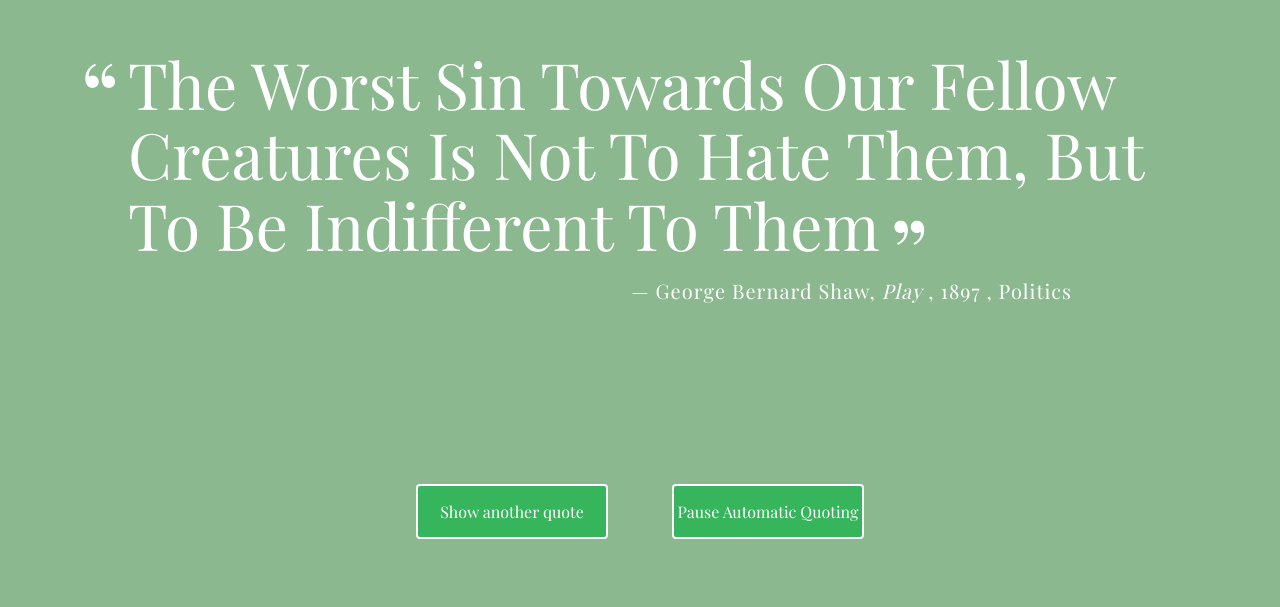
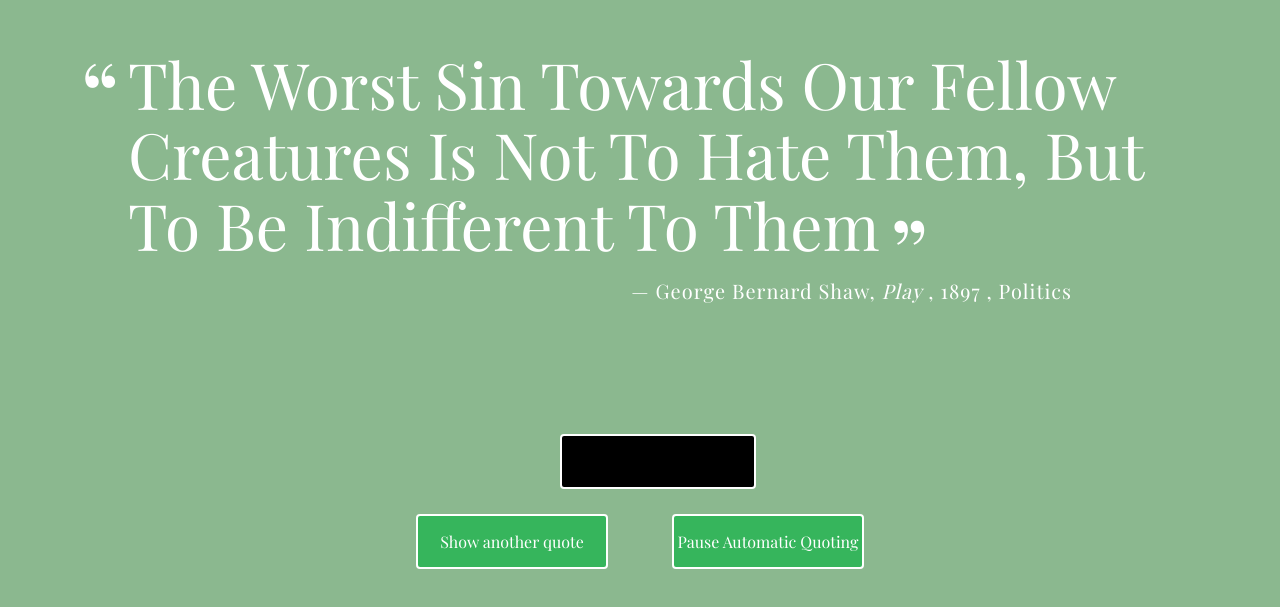
Before and after one commit to sromelus/Project_one_Ramdon_quote, a plain HTML site: page index.html in a window 1280 px wide. Shown: the part 111-718 px from the top of the page. Drawn offline with nearby package versions, Linux system fonts and the light colour scheme; a web font is replaced by a local one.

Commit message:
add input field
working on input field to allow users to add quotes.

```diff
--- a/css/styles.css
+++ b/css/styles.css
@@ -77,7 +77,7 @@ body {
   display: inline-block;
   left: 40%;
   margin-left: -6em;
-  bottom: 150px;
+  bottom: 120px;
   border-radius: 4px;
   border: 2px solid #fff;
   color: #fff;
@@ -92,7 +92,7 @@ body {
   display: inline-block;
   left: 60%;
   margin-left: -6em;
-  bottom: 150px;
+  bottom: 120px;
   border-radius: 4px;
   border: 2px solid #fff;
   color: #fff;
@@ -118,6 +118,21 @@ body {
   outline: none;
 }
 
+#inputQuote {
+  position: fixed;
+  width: 12em;
+  display: inline-block;
+  left: 60%;
+  margin-left: -13em;
+  bottom: 200px;
+  border-radius: 4px;
+  border: 2px solid #fff;
+  color: #fff;
+  background-color: #36b55c;
+  padding: 15px 0;
+  transition: .5s ;
+}
+
 @media (min-width: 420px) {
   .quote {
     font-size: 4rem;
--- a/js/script.js
+++ b/js/script.js
@@ -57,9 +57,6 @@ const quotes = [
   }
 ]
 
-console.log(quotes)
-
-
 /***
   Create a `getRandomQuote` function that returns a random quote out of all the 7th quotes object in the array.
 ***/
@@ -72,8 +69,6 @@ const getRandomQuote = () => {
   return quotes[randomQuoteIndex]
 }
 
-console.log(getRandomQuote());
-
 const currentColor = () => {
   let blue = Math.floor(Math.random() * 256);
   let red = Math.floor(Math.random() * 256);
@@ -81,6 +76,7 @@ const currentColor = () => {
   let color = `rgb(${blue},${red},${green})`;
   return color;
 }
+
 
 
 const printQuote = () => {
@@ -124,3 +120,10 @@ let pauseQuoteM = () => {
 document.getElementById('loadQuote').addEventListener("click", printQuote, false);
 
 document.getElementById('pauseQuote').addEventListener("click", pauseQuoteM, false);
+
+const input = document.createElement('input');
+input.type = 'text';
+input.style.backgroundColor = 'black';
+input.id = 'inputQuote'
+const container = document.querySelector('.container');
+container.appendChild(input);
```
Also changed, not shown: index.html (+1 -0 lines), 1 other file.
